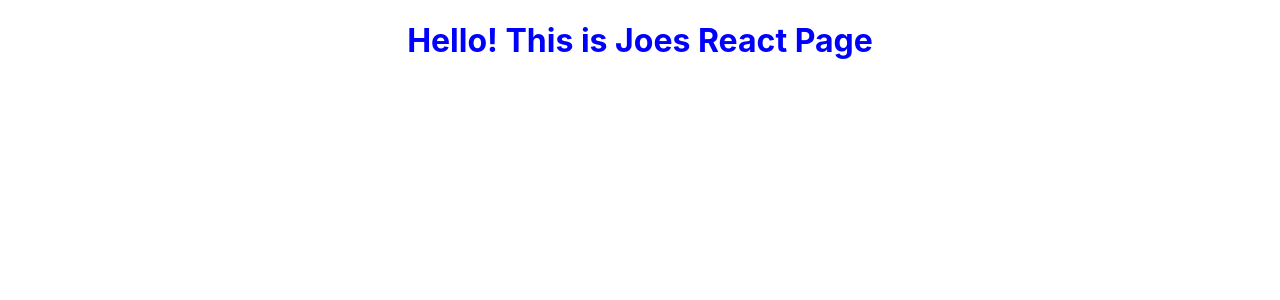
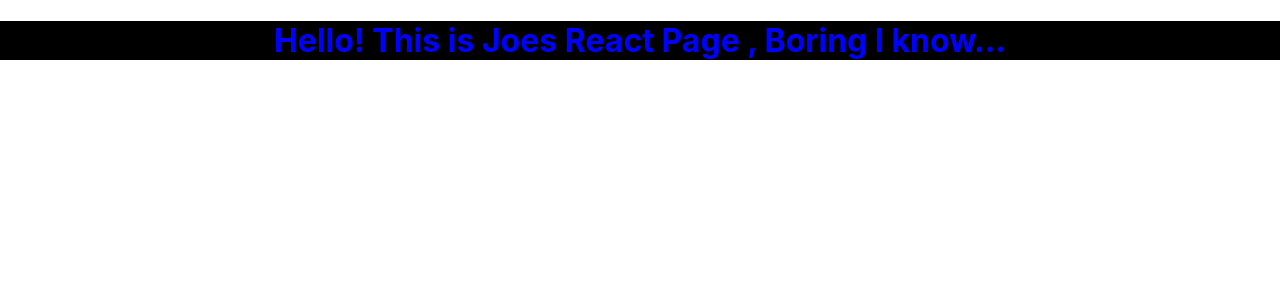
Before and after one commit to JoeICT/React-Project-March2022, a React (Create React App) app: page / in a window 1280 px wide. Shown: the top 300 px of the page. Built offline with nearby package versions, Linux system fonts and the light colour scheme; the HTML template or start-up script is replaced by a standard one.

Commit message:
Add text to index.js

```diff
--- a/src/App.js
+++ b/src/App.js
@@ -15,7 +15,7 @@ function App() {
           target="_blank"
           rel="noopener noreferrer"
         >
-          Learn React !!!
+          React App!!!
         </a>
       </header>
     </div>
--- a/src/index.js
+++ b/src/index.js
@@ -5,9 +5,11 @@ import './index.css';
 // import reportWebVitals from './reportWebVitals';
 
 ReactDOM.render(
- React.createElement("h1", {style: {color: "blue", textAlign: "center"}}, "Hello!", " ", "This is Joes React Page"),
+ React.createElement("h1", {style: {color: "blue", textAlign: "center", backgroundColor: "black"}}, "Hello!", " ", "This is Joes React Page", " ", ", Boring I know..."),
 
   document.getElementById('root')
+
+
 );
 
 // reportWebVitals();
```
